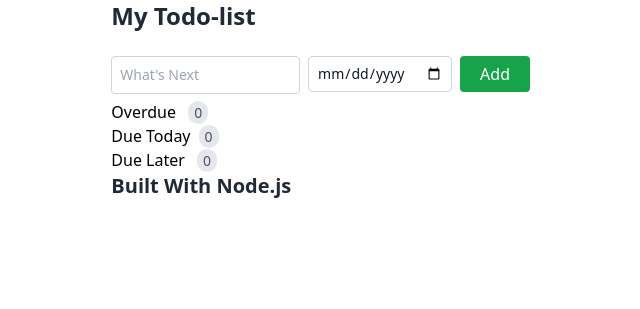
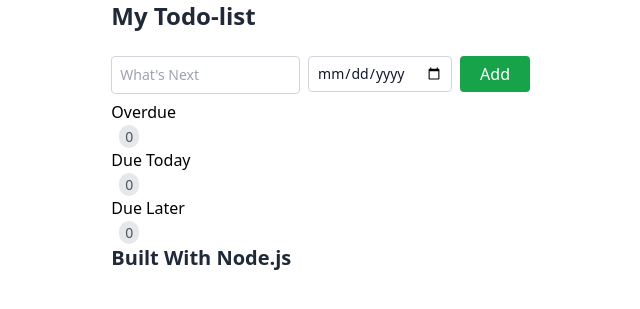
Before and after one commit to Sreenu031/wd201, a Node server app: page / in a window 1280 px wide. Shown: the top 309 px of the page, without its empty margins (102-742 px from the left). Run offline with Node 20, Linux system fonts and the light colour scheme; data that the repository does not hold is empty; some libraries are stand-ins or nearby versions.

Commit message:
changes in interface

```diff
--- a/todo-app/views/todos.ejs
+++ b/todo-app/views/todos.ejs
@@ -22,9 +22,9 @@ for (let i = 0; i < allTodos.length; i++) {
 
 <!-- Todo Categories -->
 <div>
-    <h5>Overdue <span
-      class="ml-2 bg-gray-200 text-gray-600 text-sm px-1.5 py-0.5 rounded-full"
-      ><%= OverDue.length %></span></h5>
+    <h5>Overdue</h5><span
+    class="ml-2 bg-gray-200 text-gray-600 text-sm px-1.5 py-0.5 rounded-full"
+    ><%= OverDue.length %></span>
 
     <ul class="list-none">
         <% OverDue.forEach(function(todo){ %>
@@ -42,9 +42,10 @@ for (let i = 0; i < allTodos.length; i++) {
       </li>
       <%} )%>
     </ul>
-    <h5>Due Today<span
-        class="ml-2 bg-gray-200 text-gray-600 text-sm px-1.5 py-0.5 rounded-full"
-        ><%= Today.length %></span></h5>
+    <h5>Due Today</h5><span
+    class="ml-2 bg-gray-200 text-gray-600 text-sm px-1.5 py-0.5 rounded-full flex-none"
+    ><%= Today.length %></span>
+
         <ul class="list-none">
             <% Today.forEach(function(todo){ %>
           <li class="todo-item">
@@ -64,10 +65,9 @@ for (let i = 0; i < allTodos.length; i++) {
 
 
     <h5>Due Later
-        <span
-        class="ml-2 bg-gray-200 text-gray-600 text-sm px-1.5 py-0.5 rounded-full"
-        ><%= Later.length %></span>
-    </h5>
+    </h5><span
+    class="ml-2 bg-gray-200 text-gray-600 text-sm px-1.5 py-0.5 rounded-full"
+    ><%= Later.length %></span>
     <ul class="list-none">
         <% Later.forEach(function(todo){ %>
       <li class="todo-item">
```
